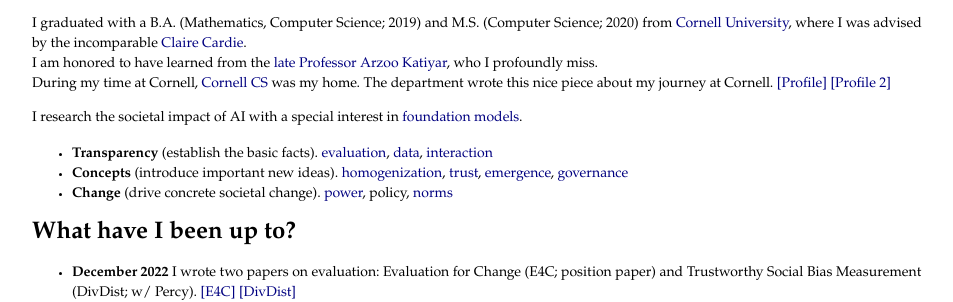
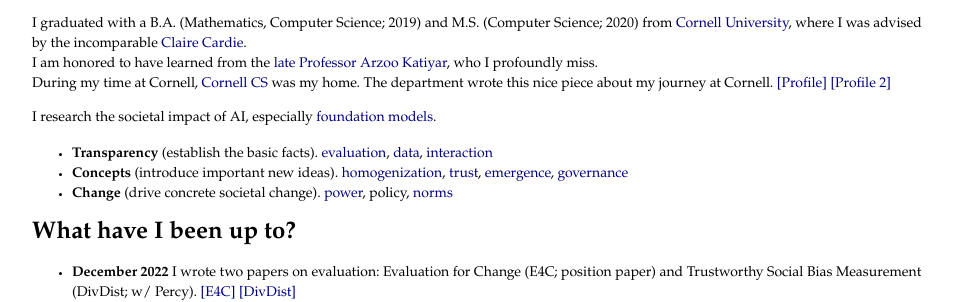
Before and after one commit to rishibommasani/rishibommasani.github.io, a Jekyll site: the page built from index.html, in a window 1280 px wide. Shown: the part 222-524 px from the top of the page, without its empty margins (160-1113 px from the left). Built offline with Jekyll 4.4.1, drawn with Linux system fonts in a browser that asks for light colours.

Commit message:
Update index.html

```diff
--- a/index.html
+++ b/index.html
@@ -12,7 +12,7 @@
 <br> I am honored to have learned from the <a href="https://news.psu.edu/story/660710/2021/06/07/college-engineering-mourns-loss-faculty-member-arzoo-katiyar">late</a> <a href="https://sites.google.com/site/arzook99/home">Professor Arzoo Katiyar</a>, who I profoundly miss.
 <br> During my time at Cornell, <a href="http://www.cs.cornell.edu">Cornell CS</a> was my home. The department wrote this nice piece about my journey at Cornell. <a href="https://www.cs.cornell.edu/information/news/newsitem11229/profile-cornell-cs-ba-and-ms-graduate-rishi-bommasani"> [Profile] </a> <a href="https://www.cs.cornell.edu/information/news/newsitem11227/lillian-lee-and-tacl-cs-graduate-stanford-new-platform-data-privacy"> [Profile 2] </a> </p>
 
-<p> I research the societal impact of AI with a special interest in <a href="https://arxiv.org/abs/2108.07258">foundation models</a>.
+<p> I research the societal impact of AI, especially <a href="https://arxiv.org/abs/2108.07258">foundation models</a>.
 <ul>
 <li><b>Transparency</b> (establish the basic facts). <a href="https://arxiv.org/abs/2211.09110">evaluation</a>, <a href="https://www.aclweb.org/anthology/2020.emnlp-main.649.pdf">data</a>, <a href="https://arxiv.org/abs/2212.09746">interaction</a>
 <li><b>Concepts</b> (introduce important new ideas). <a href="https://arxiv.org/abs/2211.13972">homogenization</a>, <a href="https://arxiv.org/abs/2212.11672">trust</a>, <a href="https://arxiv.org/abs/2206.07682">emergence</a>, <a href="https://arxiv.org/abs/2206.03216">governance</a>
```
